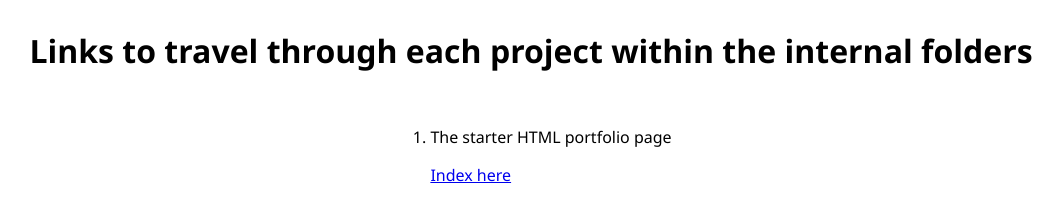
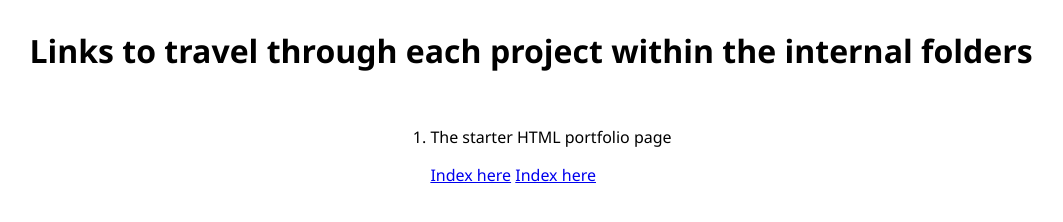
Before and after one commit to gborder/web-development-bootcamp, a plain HTML site: page index.html in a window 1280 px wide. Shown: the whole page, without its empty margins (109-1172 px from the left). Drawn offline with Linux system fonts and the light colour scheme.

Commit message:
Update index.html

```diff
--- a/index.html
+++ b/index.html
@@ -23,6 +23,7 @@
             <li>
                 <p>The starter HTML portfolio page</p>
                 <a href="./4.3 HTML Porfolio Project/">Index here</a>
+                <a href="./capstone-project01/">Index here</a>
             </li>
         </ol>
     </div>
```
